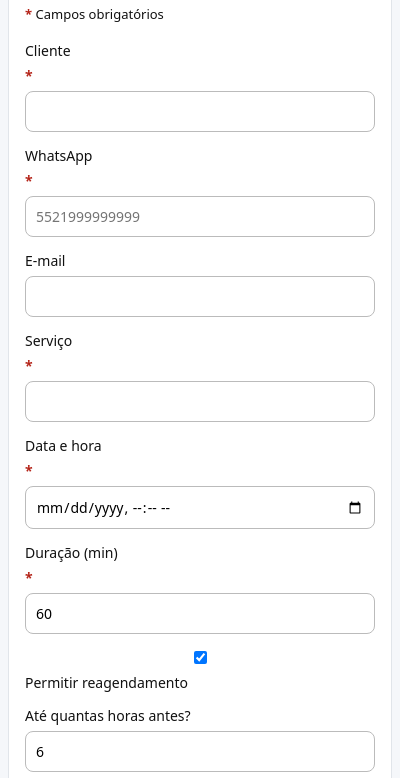
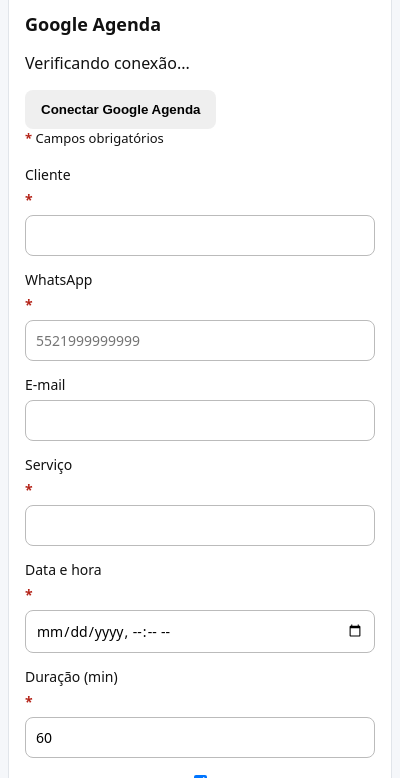
Before and after one commit to brunorafaeliecb-web/brasilguard-v2, a browser extension: page modules/bgd-agenda-firefox/popup.html in a window 400 px wide. Shown: the part 66-844 px from the top of the page. Drawn offline with Linux system fonts and the light colour scheme.

Commit message:
feat(agenda): add Google Calendar connection UI

```diff
--- a/modules/bgd-agenda-firefox/popup.html
+++ b/modules/bgd-agenda-firefox/popup.html
@@ -9,6 +9,15 @@
 <body>
   <main>
     <h1>BrasilGuard Agenda</h1>
+
+    <section class="integration-card" aria-labelledby="google-title">
+      <div>
+        <h2 id="google-title">Google Agenda</h2>
+        <p id="googleStatus">Verificando conexão...</p>
+      </div>
+      <button id="connectGoogle" type="button">Conectar Google Agenda</button>
+    </section>
+
     <p class="required-note"><span class="required-mark">*</span> Campos obrigatórios</p>
     <form id="appointment-form" novalidate>
       <label>Cliente <span class="required-mark">*</span><input id="clientName" required maxlength="120" /></label>
```
